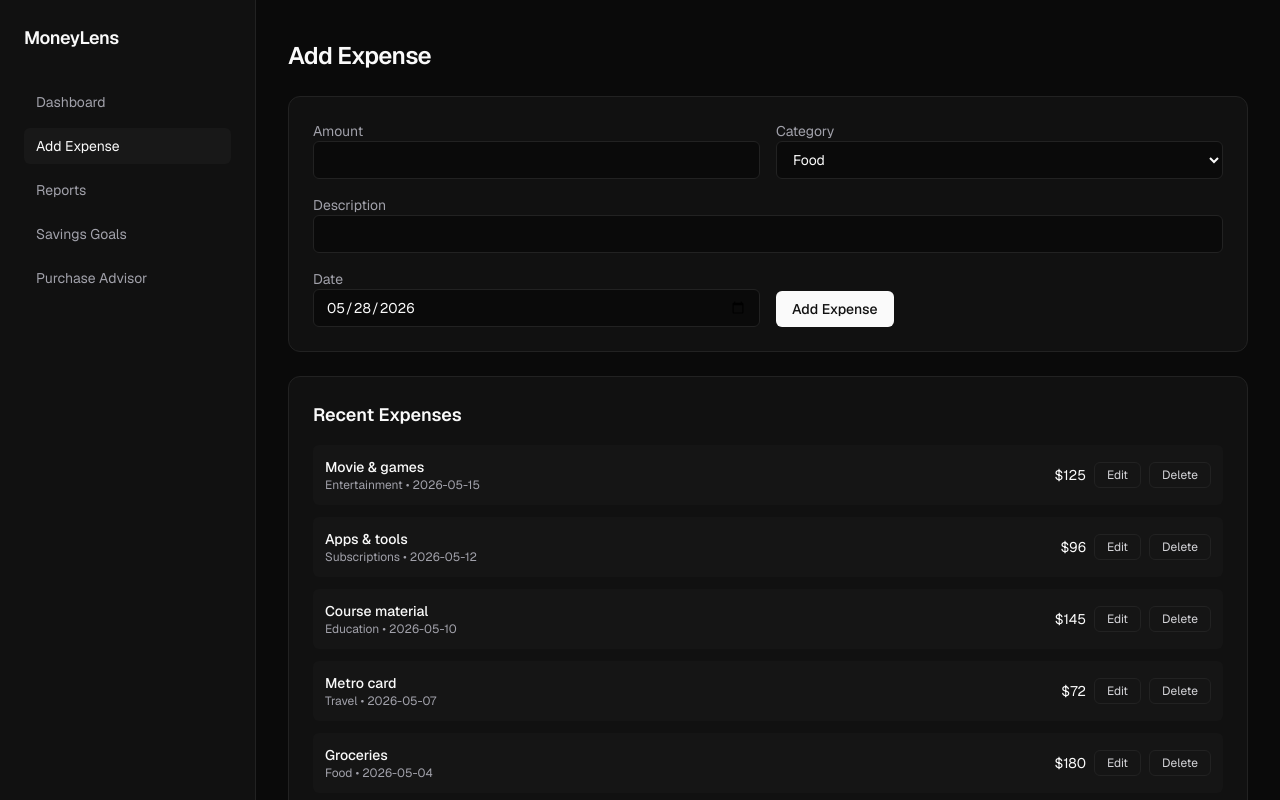
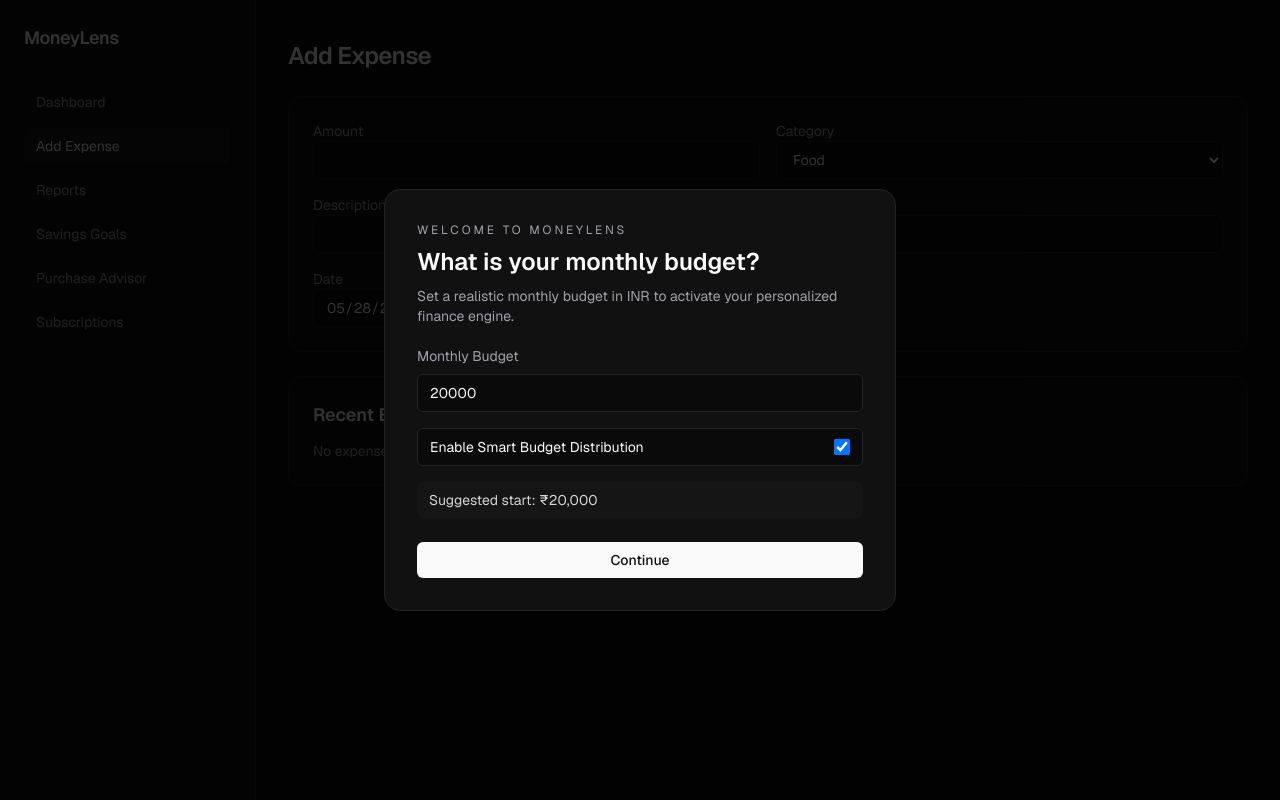
Before and after one commit to visolex/money_lens, a Next.js app: page /add-expense in a window 1280 px wide. Shown: the top 800 px of the page. Built offline with nearby package versions, Linux system fonts and the light colour scheme.

Commit message:
Changes before error encountered
Agent-Logs-Url: https://github.com/visolex/money_lens/sessions/f4c0bf8d-3d01-4bf4-bdff-20dc3df4b689

```diff
--- a/components/app-shell.tsx
+++ b/components/app-shell.tsx
@@ -3,7 +3,9 @@
 import Link from "next/link";
 import { usePathname } from "next/navigation";
 import { Menu, X } from "lucide-react";
-import { useState } from "react";
+import { useEffect, useState } from "react";
+import { readData, setBudget, setSmartDistributionEnabled } from "@/lib/storage";
+import { currency } from "@/lib/finance";
 
 const links = [
   { href: "/dashboard", label: "Dashboard" },
@@ -11,14 +13,73 @@ const links = [
   { href: "/reports", label: "Reports" },
   { href: "/savings-goals", label: "Savings Goals" },
   { href: "/purchase-advisor", label: "Purchase Advisor" },
+  { href: "/subscriptions", label: "Subscriptions" },
 ];
 
 export function AppShell({ children }: { children: React.ReactNode }) {
   const pathname = usePathname();
   const [open, setOpen] = useState(false);
+  const [showOnboarding, setShowOnboarding] = useState(false);
+  const [budgetInput, setBudgetInput] = useState("20000");
+  const [enableSmart, setEnableSmart] = useState(true);
+
+  useEffect(() => {
+    const data = readData();
+    setShowOnboarding(!data.hasOnboarded);
+    if (data.monthlyBudget > 0) {
+      setBudgetInput(String(data.monthlyBudget));
+      setEnableSmart(data.smartDistributionEnabled);
+    }
+  }, []);
 
   return (
     <div className="min-h-screen bg-[#0A0A0A] text-[#FAFAFA]">
+      {showOnboarding ? (
+        <div className="fixed inset-0 z-[80] flex items-center justify-center bg-black/80 p-4">
+          <div className="w-full max-w-lg rounded-2xl border border-[#222222] bg-[#111111] p-6 md:p-8">
+            <p className="text-xs uppercase tracking-[0.24em] text-[#A1A1AA]">Welcome to MoneyLens</p>
+            <h2 className="mt-2 text-2xl font-semibold">What is your monthly budget?</h2>
+            <p className="mt-2 text-sm text-[#A1A1AA]">
+              Set a realistic monthly budget in INR to activate your personalized finance engine.
+            </p>
+            <label className="mt-5 block text-sm text-[#A1A1AA]">
+              Monthly Budget
+              <input
+                type="number"
+                min="1"
+                value={budgetInput}
+                onChange={(e) => setBudgetInput(e.target.value)}
+                className="mt-2 w-full rounded-md border border-[#222222] bg-[#0A0A0A] px-3 py-2 text-[#FAFAFA] outline-none focus:border-[#D4D4D8]"
+              />
+            </label>
+            <label className="mt-4 flex items-center justify-between rounded-md border border-[#222222] bg-[#0A0A0A] px-3 py-2 text-sm">
+              Enable Smart Budget Distribution
+              <input
+                type="checkbox"
+                checked={enableSmart}
+                onChange={(e) => setEnableSmart(e.target.checked)}
+                className="h-4 w-4"
+              />
+            </label>
+            <div className="mt-4 rounded-md bg-[#151515] px-3 py-2 text-sm text-[#D4D4D8]">
+              Suggested start: {currency.format(Number(budgetInput) || 0)}
+            </div>
+            <button
+              className="mt-6 w-full rounded-md bg-[#FAFAFA] px-4 py-2 text-sm font-medium text-[#111111] transition hover:opacity-90"
+              onClick={() => {
+                const budget = Number(budgetInput);
+                if (!budget || budget <= 0) return;
+                setBudget(budget, false);
+                setSmartDistributionEnabled(enableSmart);
+                setShowOnboarding(false);
+              }}
+            >
+              Continue
+            </button>
+          </div>
+        </div>
+      ) : null}
+
       <button
         className="fixed left-4 top-4 z-50 rounded-md border border-[#222222] bg-[#111111] p-2 md:hidden"
         onClick={() => setOpen((prev) => !prev)}
--- a/lib/constants.ts
+++ b/lib/constants.ts
@@ -1,4 +1,4 @@
-import type { ExpenseCategory, MoneyLensData } from "@/lib/types";
+import type { BudgetAllocation, ExpenseCategory, MoneyLensData } from "@/lib/types";
 
 export const CATEGORIES: ExpenseCategory[] = [
   "Food",
@@ -10,23 +10,22 @@ export const CATEGORIES: ExpenseCategory[] = [
   "Other",
 ];
 
-export const STORAGE_KEY = "moneylens_data_v1";
+export const STORAGE_KEY = "moneylens_data_v2";
 
-export const SAMPLE_DATA: MoneyLensData = {
-  monthlyIncome: 2400,
-  expenses: [
-    { id: "e1", amount: 180, category: "Food", description: "Groceries", date: "2026-05-04" },
-    { id: "e2", amount: 72, category: "Travel", description: "Metro card", date: "2026-05-07" },
-    { id: "e3", amount: 145, category: "Education", description: "Course material", date: "2026-05-10" },
-    { id: "e4", amount: 96, category: "Subscriptions", description: "Apps & tools", date: "2026-05-12" },
-    { id: "e5", amount: 125, category: "Entertainment", description: "Movie & games", date: "2026-05-15" },
-    { id: "e6", amount: 230, category: "Food", description: "Dining out", date: "2026-04-20" },
-    { id: "e7", amount: 90, category: "Shopping", description: "Campus essentials", date: "2026-04-11" },
-    { id: "e8", amount: 110, category: "Travel", description: "Weekend trip", date: "2026-03-16" },
-    { id: "e9", amount: 160, category: "Education", description: "Exam prep", date: "2026-03-08" },
-  ],
-  goals: [
-    { id: "g1", name: "Emergency Fund", targetAmount: 1500, currentAmount: 520 },
-    { id: "g2", name: "New Laptop", targetAmount: 1800, currentAmount: 700 },
-  ],
+export const DEFAULT_ALLOCATION_TEMPLATE: BudgetAllocation[] = [
+  { category: "Needs", percentage: 50, amount: 0 },
+  { category: "Savings", percentage: 20, amount: 0 },
+  { category: "Education", percentage: 15, amount: 0 },
+  { category: "Entertainment", percentage: 10, amount: 0 },
+  { category: "Emergency", percentage: 5, amount: 0 },
+];
+
+export const EMPTY_DATA: MoneyLensData = {
+  monthlyBudget: 0,
+  hasOnboarded: false,
+  smartDistributionEnabled: false,
+  allocations: DEFAULT_ALLOCATION_TEMPLATE,
+  expenses: [],
+  goals: [],
+  reports: [],
 };
--- a/lib/finance.ts
+++ b/lib/finance.ts
@@ -1,9 +1,9 @@
-import { CATEGORIES } from "@/lib/constants";
-import type { Expense, ExpenseCategory, MoneyLensData } from "@/lib/types";
+import { CATEGORIES, DEFAULT_ALLOCATION_TEMPLATE } from "@/lib/constants";
+import type { BudgetAllocation, Expense, ExpenseCategory, MoneyLensData } from "@/lib/types";
 
-export const currency = new Intl.NumberFormat("en-US", {
+export const currency = new Intl.NumberFormat("en-IN", {
   style: "currency",
-  currency: "USD",
+  currency: "INR",
   maximumFractionDigits: 0,
 });
 
@@ -36,10 +36,33 @@ export const getMonthlyTotals = (expenses: Expense[]) => {
     .map(([month, total]) => ({ month, total }));
 };
 
+export const getCurrentMonthExpense = (expenses: Expense[]) => {
+  const monthKey = new Date().toISOString().slice(0, 7);
+  return expenses
+    .filter((expense) => expense.date.startsWith(monthKey))
+    .reduce((sum, expense) => sum + expense.amount, 0);
+};
+
+export const getMonthlyBalance = (data: MoneyLensData) => data.monthlyBudget - getCurrentMonthExpense(data.expenses);
+
+export const withBudgetAmounts = (budget: number, allocations: BudgetAllocation[]): BudgetAllocation[] =>
+  allocations.map((allocation) => ({
+    ...allocation,
+    amount: Math.round((budget * allocation.percentage) / 100),
+  }));
+
+export const getDefaultAllocations = (budget: number) =>
+  withBudgetAmounts(budget, DEFAULT_ALLOCATION_TEMPLATE);
+
+export const getSavingsRate = (data: MoneyLensData) => {
+  if (data.monthlyBudget <= 0) return 0;
+  return Math.max(getMonthlyBalance(data), 0) / data.monthlyBudget;
+};
+
 export const getHealthScore = (data: MoneyLensData) => {
-  const totalExpenses = getTotalExpenses(data.expenses);
-  const balance = data.monthlyIncome - totalExpenses;
-  const savingsRate = data.monthlyIncome > 0 ? Math.max(balance, 0) / data.monthlyIncome : 0;
+  const totalExpenses = getCurrentMonthExpense(data.expenses);
+  const balance = data.monthlyBudget - totalExpenses;
+  const savingsRate = getSavingsRate(data);
 
   const monthly = getMonthlyTotals(data.expenses);
   const average = monthly.length
@@ -49,25 +72,22 @@ export const getHealthScore = (data: MoneyLensData) => {
     ? monthly.reduce((sum, item) => sum + (item.total - average) ** 2, 0) / monthly.length
     : 0;
   const stdDev = Math.sqrt(variance);
-  const consistency = average > 0 ? Math.max(0, 1 - stdDev / average) : 1;
+  const consistency = average > 0 ? Math.max(0, 1 - stdDev / average) : 0.7;
 
-  const categoryTotals = getCategoryTotals(data.expenses);
+  const categoryTotals = getCategoryTotals(
+    data.expenses.filter((expense) => expense.date.startsWith(new Date().toISOString().slice(0, 7))),
+  );
   const entertainmentRatio = totalExpenses ? categoryTotals.Entertainment / totalExpenses : 0;
   const subscriptionRatio = totalExpenses ? categoryTotals.Subscriptions / totalExpenses : 0;
 
-  let score = 45;
-  score += savingsRate * 35;
+  let score = 40;
+  score += savingsRate * 30;
   score += consistency * 20;
+  score += Math.min(15, (data.monthlyBudget > 0 ? Math.max(balance, 0) / data.monthlyBudget : 0) * 15);
 
-  if (balance < 0) {
-    score -= Math.min(25, Math.abs((balance / data.monthlyIncome) * 30));
-  }
-  if (entertainmentRatio > 0.2) {
-    score -= (entertainmentRatio - 0.2) * 70;
-  }
-  if (subscriptionRatio > 0.12) {
-    score -= (subscriptionRatio - 0.12) * 70;
-  }
+  if (balance < 0) score -= 25;
+  if (entertainmentRatio > 0.2) score -= (entertainmentRatio - 0.2) * 70;
+  if (subscriptionRatio > 0.12) score -= (subscriptionRatio - 0.12) * 70;
 
   return Math.max(0, Math.min(100, Math.round(score)));
 };
@@ -80,42 +100,53 @@ export const getHealthLabel = (score: number) => {
 };
 
 export const getInsights = (data: MoneyLensData): string[] => {
-  const totalExpenses = getTotalExpenses(data.expenses);
-  const categoryTotals = getCategoryTotals(data.expenses);
-  const balance = data.monthlyIncome - totalExpenses;
-  const savingsRate = data.monthlyIncome > 0 ? Math.max(balance, 0) / data.monthlyIncome : 0;
+  const monthlyExpenses = data.expenses.filter((expense) =>
+    expense.date.startsWith(new Date().toISOString().slice(0, 7)),
+  );
+  const totalExpenses = getTotalExpenses(monthlyExpenses);
+  const categoryTotals = getCategoryTotals(monthlyExpenses);
+  const balance = data.monthlyBudget - totalExpenses;
+  const savingsRate = data.monthlyBudget > 0 ? Math.max(balance, 0) / data.monthlyBudget : 0;
 
-  const recommendations: string[] = [];
+  const insights: string[] = [];
 
   const foodRatio = totalExpenses ? categoryTotals.Food / totalExpenses : 0;
   if (foodRatio > 0.3) {
-    recommendations.push(
-      "You are spending heavily on food. Reducing food delivery expenses may improve savings.",
-    );
+    insights.push("You are spending heavily on food delivery this month.");
   }
 
   const entertainmentRatio = totalExpenses ? categoryTotals.Entertainment / totalExpenses : 0;
   if (entertainmentRatio > 0.2) {
-    recommendations.push("Entertainment expenses are higher than recommended.");
+    insights.push("Entertainment expenses are higher than recommended.");
   }
 
   if (savingsRate < 0.1) {
-    recommendations.push("Your savings rate is below recommended levels.");
+    insights.push("Your savings rate is below healthy levels.");
   }
 
   const subscriptionsRatio = totalExpenses ? categoryTotals.Subscriptions / totalExpenses : 0;
   if (subscriptionsRatio > 0.15) {
-    recommendations.push("Your subscription spending is high. Review unused services this month.");
+    insights.push("Subscription costs are high. Cancel unused plans to recover budget.");
   }
 
-  if (categoryTotals.Education < 80) {
-    recommendations.push("Consider reserving a dedicated monthly amount for academic resources.");
+  if (data.smartDistributionEnabled) {
+    const entertainmentAllocation = data.allocations.find((item) => item.category === "Entertainment");
+    if (entertainmentAllocation && categoryTotals.Entertainment > entertainmentAllocation.amount) {
+      insights.push("Entertainment spend is above your smart allocation target.");
+    }
   }
 
-  if (recommendations.length < 3) {
-    recommendations.push("Try setting weekly spending caps per category to improve budget consistency.");
-    recommendations.push("Move a fixed amount into savings right after income arrives.");
+  if (insights.length < 3) {
+    insights.push("Great momentum: keep logging expenses weekly to improve forecast accuracy.");
+    insights.push("Set fixed contribution reminders for goals to accelerate savings progress.");
+    insights.push("Review top 3 expenses every weekend to stay on budget.");
   }
 
-  return recommendations.slice(0, 5);
+  return insights.slice(0, 5);
 };
+
+export const getGoalEtaMonths = (data: MoneyLensData, remainingAmount: number) => {
+  const monthlySavings = Math.max(getMonthlyBalance(data), 0);
+  if (monthlySavings <= 0) return null;
+  return Math.max(1, Math.ceil(remainingAmount / monthlySavings));
+};
--- a/lib/storage.ts
+++ b/lib/storage.ts
@@ -1,25 +1,46 @@
-import { SAMPLE_DATA, STORAGE_KEY } from "@/lib/constants";
-import type { Expense, MoneyLensData, SavingsGoal } from "@/lib/types";
+import { EMPTY_DATA, STORAGE_KEY } from "@/lib/constants";
+import { getDefaultAllocations, withBudgetAmounts } from "@/lib/finance";
+import type { BudgetAllocation, Expense, MoneyLensData, MonthlyReport, SavingsGoal } from "@/lib/types";
 
-const cloneSample = (): MoneyLensData =>
-  JSON.parse(JSON.stringify(SAMPLE_DATA)) as MoneyLensData;
+const cloneDefault = (): MoneyLensData => JSON.parse(JSON.stringify(EMPTY_DATA)) as MoneyLensData;
+
+const normalizeData = (rawData: unknown): MoneyLensData => {
+  const raw = (rawData as Partial<MoneyLensData> & { monthlyIncome?: number }) ?? {};
+  const monthlyBudget = Number(raw.monthlyBudget ?? raw.monthlyIncome ?? 0);
+  const allocations =
+    raw.allocations && raw.allocations.length > 0
+      ? withBudgetAmounts(monthlyBudget, raw.allocations as BudgetAllocation[])
+      : getDefaultAllocations(monthlyBudget);
+
+  return {
+    monthlyBudget,
+    hasOnboarded: Boolean(raw.hasOnboarded),
+    smartDistributionEnabled: Boolean(raw.smartDistributionEnabled),
+    allocations,
+    expenses: Array.isArray(raw.expenses) ? raw.expenses : [],
+    goals: Array.isArray(raw.goals) ? raw.goals : [],
+    reports: Array.isArray(raw.reports) ? raw.reports : [],
+  };
+};
 
 export const readData = (): MoneyLensData => {
   if (typeof window === "undefined") {
-    return cloneSample();
+    return cloneDefault();
   }
 
   const raw = window.localStorage.getItem(STORAGE_KEY);
   if (!raw) {
-    const seeded = cloneSample();
+    const seeded = cloneDefault();
     window.localStorage.setItem(STORAGE_KEY, JSON.stringify(seeded));
     return seeded;
   }
 
   try {
-    return JSON.parse(raw) as MoneyLensData;
+    const normalized = normalizeData(JSON.parse(raw));
+    window.localStorage.setItem(STORAGE_KEY, JSON.stringify(normalized));
+    return normalized;
   } catch {
-    const seeded = cloneSample();
+    const seeded = cloneDefault();
     window.localStorage.setItem(STORAGE_KEY, JSON.stringify(seeded));
     return seeded;
   }
@@ -30,6 +51,36 @@ export const writeData = (data: MoneyLensData) => {
     return;
   }
   window.localStorage.setItem(STORAGE_KEY, JSON.stringify(data));
+};
+
+export const setBudget = (budget: number, addToCurrent = false) => {
+  const data = readData();
+  data.monthlyBudget = addToCurrent ? data.monthlyBudget + budget : budget;
+  data.hasOnboarded = true;
+  data.allocations = withBudgetAmounts(data.monthlyBudget, data.allocations);
+  writeData(data);
+};
+
+export const setSmartDistributionEnabled = (enabled: boolean) => {
+  const data = readData();
+  data.smartDistributionEnabled = enabled;
+  if (enabled && data.allocations.length === 0) {
+    data.allocations = getDefaultAllocations(data.monthlyBudget);
+  }
+  writeData(data);
+};
+
+export const updateAllocationPercentage = (category: BudgetAllocation["category"], percentage: number) => {
+  const data = readData();
+  data.allocations = data.allocations.map((allocation) =>
+    allocation.category === category ? { ...allocation, percentage: Math.max(0, percentage) } : allocation,
+  );
+  const totalPercent = data.allocations.reduce((sum, item) => sum + item.percentage, 0) || 1;
+  data.allocations = withBudgetAmounts(
+    data.monthlyBudget,
+    data.allocations.map((item) => ({ ...item, percentage: Math.round((item.percentage / totalPercent) * 100) })),
+  );
+  writeData(data);
 };
 
 export const addExpense = (expense: Omit<Expense, "id">) => {
@@ -65,3 +116,13 @@ export const updateGoalAmount = (id: string, currentAmount: number) => {
   );
   writeData(data);
 };
+
+export const addMonthlyReport = (report: Omit<MonthlyReport, "id" | "generatedAt">) => {
+  const data = readData();
+  data.reports.unshift({
+    ...report,
+    id: crypto.randomUUID(),
+    generatedAt: new Date().toISOString(),
+  });
+  writeData(data);
+};
--- a/lib/types.ts
+++ b/lib/types.ts
@@ -22,8 +22,31 @@ export type SavingsGoal = {
   currentAmount: number;
 };
 
+export type AllocationCategory = "Needs" | "Savings" | "Education" | "Entertainment" | "Emergency";
+
+export type BudgetAllocation = {
+  category: AllocationCategory;
+  percentage: number;
+  amount: number;
+};
+
+export type MonthlyReport = {
+  id: string;
+  generatedAt: string;
+  month: string;
+  totalExpenses: number;
+  highestCategory: ExpenseCategory | "None";
+  savingsPercentage: number;
+  budgetEfficiency: number;
+  financialScore: number;
+};
+
 export type MoneyLensData = {
-  monthlyIncome: number;
+  monthlyBudget: number;
+  hasOnboarded: boolean;
+  smartDistributionEnabled: boolean;
+  allocations: BudgetAllocation[];
   expenses: Expense[];
   goals: SavingsGoal[];
+  reports: MonthlyReport[];
 };
```
